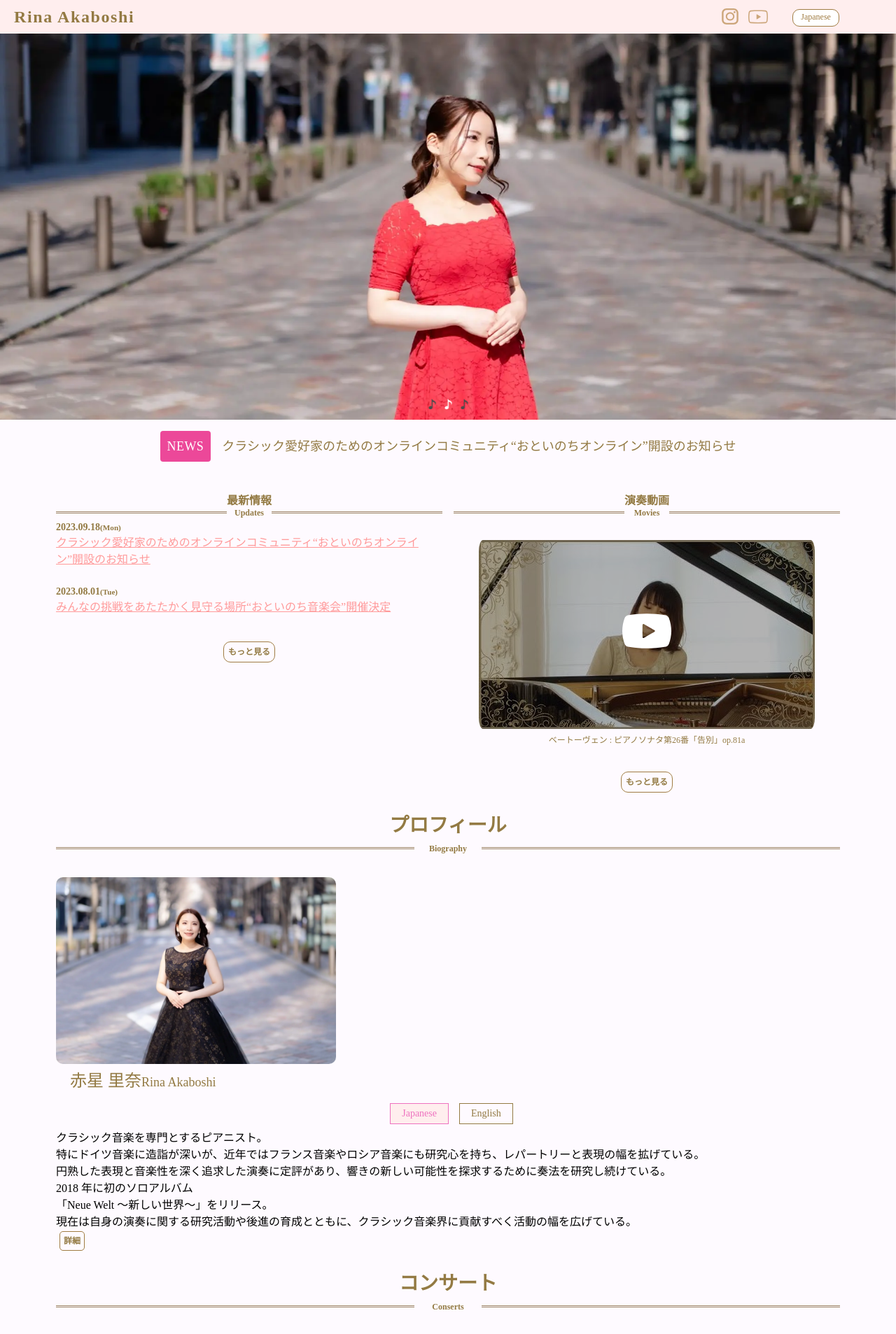
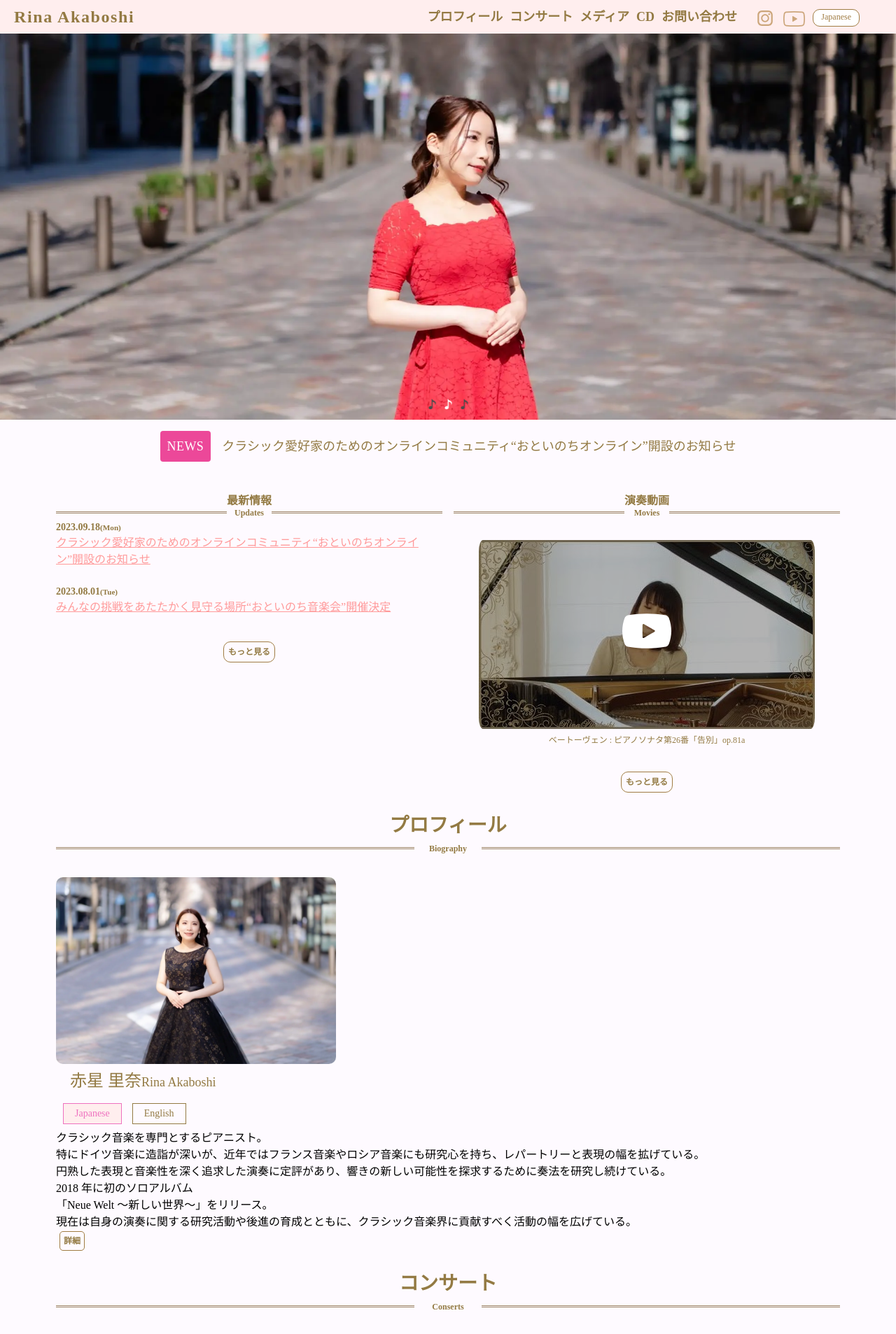
Before and after one commit to Koheibass/ruban-studio, a Next.js app: page / in a window 1280 px wide. Shown: the top 1907 px of the page at 70% size. Built offline with nearby package versions, Linux system fonts and the light colour scheme.

Commit message:
ヘッダーを細かくコンポーネント化

```diff
--- a/components/AppNav.jsx
+++ b/components/AppNav.jsx
@@ -1,54 +1,24 @@
 import Link from 'next/link'
+import { HeaderLeft } from './Header/HeaerLeft'
+import { HeaderMenu } from './Header/HeaderMenu'
+import { HeaderIcon } from './Header/HeaderIcon'
+import { HeaderDropdown } from './Header/HeaderDropdown'
+import { HeaderHumburger } from './Header/HeaderHumburger'
+import { SideMenu } from './Header/SideMenu'
 
 export const AppNav = () => {
     return (
         <nav class="header">
             <div>
                 <div class="header__whole">
-                    <div class="header__left">
-                        <Link class="header__title" href="/">Rina Akaboshi</Link>
+                    <HeaderLeft />
+                    <div className="flex items-center justify-end">
+                        <HeaderMenu />
+                        <HeaderIcon />
+                        <HeaderDropdown />
+                        <HeaderHumburger />
                     </div>
-                    <div className="header__right">
-                        <div class="header__menu">
-                            <Link href="#biography" class="menu__biography">プロフィール</Link>
-                            <Link href="#concerts" class="menu__concerts">コンサート</Link>
-                            <Link href="#media" class="menu__media">メディア</Link>
-                            <Link href="#recordings" class="menu__recordings">CD</Link>
-                            <Link href="#contact" class="menu__contact">お問い合わせ</Link>
-                        </div>
-                        <div class="header__icon">
-                            <Link href="https://www.instagram.com/Linkkaboshi_rina/" className='p-0.5'>
-                                <img src="/icon/Instagram.svg" width="50" height="30" alt="instagram" />
-                            </Link>
-                            <Link href="https://www.youtube.com/@akaboshirina" className='py-1, pl-3'>
-                                <img src="/icon/YouTube.svg" width="60" height="30" alt="YouTube" />
-                            </Link>
-                        </div>
-                        <ul class="dropdown">
-                            <li class="dropdown__content">
-                                <Link href="/" class="dropdown__menu__link">Japanese</Link>
-                                <ul class="dropdown__menu">
-                                    <li class="dropdown__menu__item"><Link href="index.html"
-                                        class="drop-menu__link">Japanese</Link></li>
-                                    <li class="dropdown__menu__item"><Link href="/english/indexen.html"
-                                        class="drop-menu__link">English</Link></li>
-                                </ul>
-                            </li>
-                        </ul>
-                        <div class="hamburger">
-                            <span>
-                                <img src="/photo/piano.svg" width="25" height="25" alt="piano" />
-                            </span>
-                            <p class="piano-menu">menu</p>
-                        </div>
-                    </div>
-                    <ul class="slide-menu">
-                        <li><Link href="#biography" class="slide-menu1">プロフィール</Link></li>
-                        <li><Link href="#concerts" class="slide-menu2">コンサート</Link></li>
-                        <li><Link href="#media" class="slide-menu3">メディア</Link></li>
-                        <li><Link href="#recordings" class="slide-menu4">CD</Link></li>
-                        <li><Link href="#contact" class="slide-menu5">お問い合わせ</Link></li>
-                    </ul>
+                    <SideMenu />
                 </div>
             </div>
         </nav>
--- /dev/null
+++ b/components/Header/HeaderDropdown.jsx
@@ -0,0 +1,18 @@
+import Link from "next/link"
+
+export const HeaderDropdown = () => {
+    return (
+        <ul class="dropdown">
+            <li class="dropdown__content">
+                <Link href="/" class="dropdown__menu__link">Japanese</Link>
+                <ul class="dropdown__menu">
+                    <li class="dropdown__menu__item"><Link href="index.html"
+                        class="drop-menu__link">Japanese</Link></li>
+                    <li class="dropdown__menu__item"><Link href="/english/indexen.html"
+                        class="drop-menu__link">English</Link></li>
+                </ul>
+            </li>
+        </ul>
+
+    )
+}
--- /dev/null
+++ b/components/Header/HeaderHumburger.jsx
@@ -0,0 +1,10 @@
+export const HeaderHumburger = () => {
+    return (
+        <div class="hamburger">
+            <span>
+                <img src="/photo/piano.svg" width="25" height="25" alt="piano" />
+            </span>
+            <p class="piano-menu">menu</p>
+        </div>
+    )
+}
--- /dev/null
+++ b/components/Header/HeaderIcon.jsx
@@ -0,0 +1,14 @@
+import Link from "next/link"
+
+export const HeaderIcon = () => {
+    return (
+        <div class="header__icon">
+            <Link href="https://www.instagram.com/akaboshi_rina/" class="instagram">
+                <img src="/icon/Instagram.svg" width="35" height="35" alt="instagram" />
+            </Link>
+            <Link href="https://www.youtube.com/@akaboshirina" class="youtube">
+                <img src="/icon/YouTube.svg" width="50" height="50" alt="YouTube" />
+            </Link>
+        </div>
+    )
+}
--- /dev/null
+++ b/components/Header/HeaderMenu.jsx
@@ -0,0 +1,13 @@
+import Link from 'next/link'
+
+export const HeaderMenu = () => {
+    return (
+        <div class="header__menu">
+            <Link href="#biography" class="menu__biography">プロフィール</Link>
+            <Link href="#concerts" class="menu__concerts">コンサート</Link>
+            <Link href="#media" class="menu__media">メディア</Link>
+            <Link href="#recordings" class="menu__recordings">CD</Link>
+            <Link href="#contact" class="menu__contact">お問い合わせ</Link>
+        </div>
+    )
+}
--- /dev/null
+++ b/components/Header/HeaerLeft.jsx
@@ -0,0 +1,9 @@
+import Link from 'next/link'
+
+export const HeaderLeft = () => {
+    return (
+        <div class="header__left">
+            <Link class="header__title" href="/">Rina Akaboshi</Link>
+        </div>
+    )
+}
--- /dev/null
+++ b/components/Header/SideMenu.jsx
@@ -0,0 +1,13 @@
+import Link from "next/link"
+
+export const SideMenu = () => {
+    return (
+        <ul class="slide-menu">
+            <li><Link href="#biography" class="slide-menu1">プロフィール</Link></li>
+            <li><Link href="#concerts" class="slide-menu2">コンサート</Link></li>
+            <li><Link href="#media" class="slide-menu3">メディア</Link></li>
+            <li><Link href="#recordings" class="slide-menu4">CD</Link></li>
+            <li><Link href="#contact" class="slide-menu5">お問い合わせ</Link></li>
+        </ul>
+    )
+}
--- a/pages/index.js
+++ b/pages/index.js
@@ -1,7 +1,7 @@
-import * as React from 'react'
+import * as React from 'react';
 import TopSlider from '@/components/TopSlider';
-import { AppNav } from '@/components/AppNav'
-import { SectionBiography } from '@/components/SectionBiography'
+import { AppNav } from '@/components/AppNav';
+import { SectionBiography } from '@/components/SectionBiography';
 import { SectionNews } from '@/components/SectionNews';
 import { SectionConcerts } from '@/components/SectionConcerts';
 import { SectionMedia } from '@/components/SectionMedia';
--- a/styles/mobile.css
+++ b/styles/mobile.css
@@ -32,19 +32,48 @@
     font-family: 'Castoro', serif;
     color: #937a43;
     text-decoration: none;
-    padding-left: 5px;
+    padding-left: 15px;
+    letter-spacing: 0.1rem;
 }
 
 .header__right {
     display: flex;
     align-items: center;
     justify-content: flex-end;
+
 }
 
 .header__menu {
-    display: none;
-    margin-left: 1.5rem;
+    text-align: center;
+    align-items: center;
+    width: 100%;
+    font-size: 18px;
+    font-weight: 700;
+    margin: 3px;
+    font-family: 'Noto Serif JP', serif;
+    color: #937a43;
 }
+
+.menu__biography {
+    padding-right: 10px;
+}
+
+.menu__concerts {
+    padding-right: 10px;
+}
+
+.menu__media {
+    padding-right: 10px;
+}
+
+.menu__recordings {
+    padding-right: 10px;
+}
+
+.menu__contact {
+    padding-right: 10px;
+}
+
 
 .header__icon {
     display: inline-flex;
@@ -53,8 +82,8 @@
 
 .instagram {
     display: inline-block;
-    padding-top: 10px;
-    margin-right: 5px;
+    padding-top: 15px;
+    margin-right: 10px;
 }
 
 .youtube {
@@ -62,7 +91,7 @@
     position: relative;
     padding-top: 6px;
     padding-left: 5px;
-    margin-right: 1px;
+    margin-right: 5px;
 }
 
 .header__button {
@@ -86,12 +115,6 @@
     text-decoration: none;
 }
 
-.top__photo1 {
-    width: 150%;
-    height: 150%;
-}
-
-
 .visibility-hidden {
     visibility: hidden;
 }
@@ -99,8 +122,8 @@
 .main {
     flex-grow: 1;
     background-color: #fefaff;
-    padding-left: 1rem;
-    padding-right: 1rem;
+    padding-left: 5rem;
+    padding-right: 5rem;
 }
 
 .top-image {
@@ -123,7 +146,7 @@
     align-items: center;
     justify-content: center;
     gap: 0.5rem;
-    width: 350px;
+    width: 100%;
 }
 
 .news__title {
@@ -148,6 +171,10 @@
     margin-left: 0.5rem;
 }
 
+.top__news__content {
+    font-size: 18px;
+}
+
 a {
     text-decoration: none;
     color: inherit;
@@ -157,6 +184,7 @@ a {
     display: grid;
     grid-template-columns: repeat(2, minmax(0, 1fr));
     gap: 1rem;
+    margin-top: 2rem;
 }
 
 .info {
@@ -286,12 +314,17 @@ a {
 
 .top-movie2 {
     filter: grayscale(0.1) brightness(0.7);
-    border-radius: 0.25rem;
+    border-radius: 1rem;
+    margin-left: 70px;
+    width: 80%;
 }
 
 .top-movie3 {
     filter: grayscale(0.1) brightness(0.7);
-    border-radius: 0.25rem;
+    border-radius: 1rem;
+    padding-left: 10px;
+    padding-right: 10px;
+    width: 100%;
 }
 
 .movie-play {
@@ -301,6 +334,14 @@ a {
     display: flex;
     position: absolute;
     padding-bottom: 10px;
+}
+
+.movie-play2 {
+    width: 80px;
+}
+
+.movie-play3 {
+    width: 70px;
 }
 
 .top-tracklist {
@@ -313,6 +354,11 @@ a {
 
 .top__button {
     text-align: center;
+}
+
+.top__button__updates {
+    text-align: center;
+    padding-top: 20px;
 }
 
 .top__button__content {
@@ -348,9 +394,14 @@ a {
     font-family: 'Noto Serif JP', serif;
 }
 
+.biography__content {
+    display: flex;
+}
+
 .biography__name {
     margin-top: 0.5rem;
     color: #937a43;
+    padding-left: 20px;
 }
 
 .biography__name__japanese {
@@ -366,10 +417,10 @@ a {
 }
 
 .biography__button {
-    justify-content: center;
     display: flex;
-    margin-top: 0.5rem;
+    margin-top: 1rem;
     margin-bottom: 0.5rem;
+    padding-left: 10px;
 }
 
 .biography__button__japanese.activate {
@@ -470,6 +521,7 @@ button {
 
 .biography__photo {
     border-radius: 10px;
+    width: 400px;
 }
 
 .biography__button__content__japanese {
@@ -507,9 +559,17 @@ button {
     display: inline-block;
 }
 
+.concerts__whole {
+    display: flex;
+    justify-content: space-between
+}
+
+.concerts__selector {
+    display: flex;
+}
+
 .concerts__button {
     display: flex;
-    justify-content: center;
     margin-top: 0.5rem;
     margin-bottom: 0.5rem;
 
@@ -595,6 +655,8 @@ button {
 
 .concert-photo {
     border-radius: 10px;
+    width: 500px;
+    margin-right: 50px;
 }
 
 .concert-detail {
@@ -681,11 +743,9 @@ button {
 }
 
 .media__list {
-    text-align: center;
-    gap: 0.5rem;
-    grid-template-columns: repeat(2, minmax(0, 1fr));
     display: grid;
-    margin-top: 1rem;
+    grid-template-columns: repeat(4, minmax(0, 1fr));
+    margin-top: 3rem;
 }
 
 .indivisual-movie {
@@ -733,8 +793,18 @@ button {
     padding-bottom: 2rem;
 }
 
+.recordings__content {
+    display: flex;
+}
+
+.recordings__photo {
+    width: 500px;
+    margin-left: 80px;
+}
+
 .cd__content {
     gap: 1rem;
+    padding-top: 30px;
     display: grid;
 }
 
@@ -757,6 +827,7 @@ button {
 
 .cd__content {
     margin-top: 1rem;
+    padding-left: 150px;
     margin: 0;
     color: #937a43;
 }
@@ -764,6 +835,7 @@ button {
 .recorded-music {
     margin-top: 1rem;
     margin-bottom: 1rem;
+    padding-left: 80px;
 }
 
 b {
@@ -808,7 +880,7 @@ b {
     text-align: center;
     margin-top: 1rem;
     margin-bottom: 1rem;
-    font-size: 80%;
+    font-size: 100%;
     color: #937a43;
 }
 
@@ -823,7 +895,7 @@ b {
     line-height: 1;
     font-weight: 500;
     font-size: .875rem;
-    padding-left: 0.5rem;
+    padding-left: 2rem;
     padding-bottom: 0.25rem;
     display: block;
     background-color: inherit;
@@ -876,9 +948,9 @@ select {
     align-items: center;
     background-color: #fcafaf;
     border-radius: 0.5rem;
-    width: 96%;
+    width: 95.3%;
     margin-top: 0.75rem;
-    margin-left: 7px;
+    margin-left: 32px;
     color: #ffffff;
 }
 
@@ -1002,11 +1074,7 @@ ul {
 
 .dropdown {
     display: flex;
-    justify-content: center;
-    padding: 0;
-    margin: 0;
-    width: 100%;
-    margin: auto;
+    padding-left: 0;
 }
 
 .dropdown__content {
@@ -1023,7 +1091,7 @@ ul {
     width: 100%;
     padding: 1px 10px;
     margin: 10px 1px;
-    font-size: 10px;
+    font-size: 12px;
     font-weight: 100;
     padding-bottom: 4px;
     background: #FFF;
@@ -1099,6 +1167,7 @@ ul {
     margin-right: 17px;
     margin-left: 1px;
     position: relative;
+    visibility: hidden;
 }
 
 .hamburger span {
@@ -1196,15 +1265,15 @@ html {
     background-repeat: no-repeat;
     background-size: contain;
     border-radius: unset;
-    height: 10px;
+    height: 15px;
     opacity: 1;
-    width: 10px;
+    width: 15px;
 }
 
 .swiper-pagination .swiper-pagination-bullet-active {
     background-image: url(/photo/8w.png);
-    height: 10px;
-    width: 10px;
+    height: 15px;
+    width: 15px;
 }
 
 .swiper-slide img {
```
